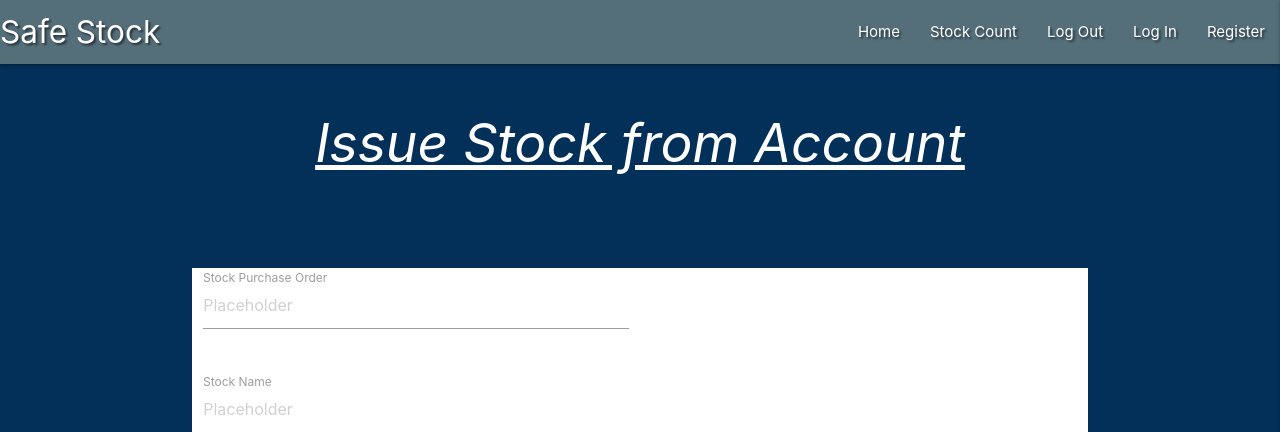
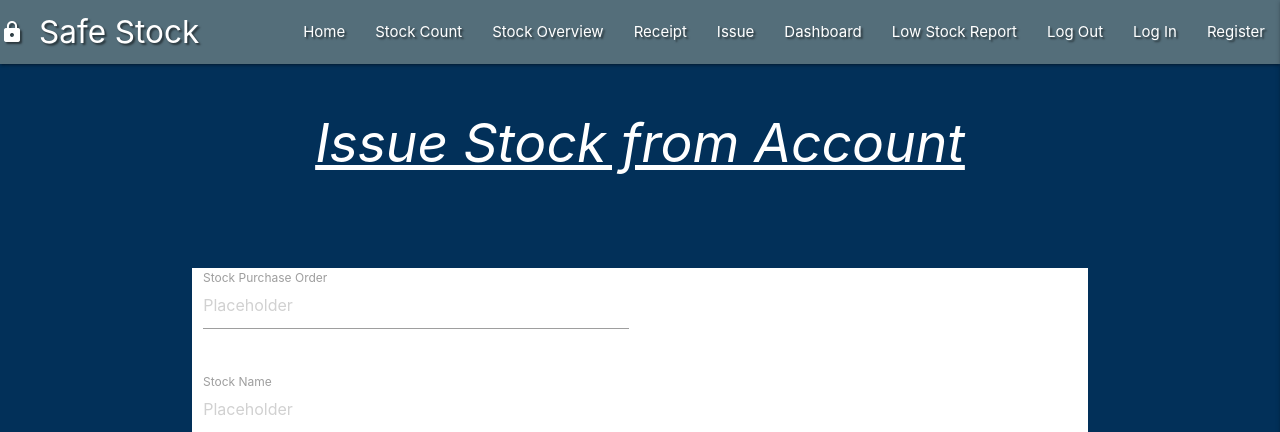
Before and after one commit to Nick8735/Safe_Stock, a Flask app: page /issue in a window 1280 px wide. Shown: the top 432 px of the page. Run offline with Flask 3, Linux system fonts and the light colour scheme; some libraries are stand-ins or nearby versions.

Commit message:
updated Nav-bar with all links

```diff
--- a/static/css/style.css
+++ b/static/css/style.css
@@ -76,3 +76,6 @@ form{
 .nav-wrapper{
     background-color:#546e7a;
 }
+img{
+    border: black solid 2px;
+}
--- a/templates/base.html
+++ b/templates/base.html
@@ -7,6 +7,7 @@
         integrity="sha512-xA6Hp6oezhjd6LiLZynuukm80f8BoZ3OpcEYaqKoCV3HKQDrYjDE1Gu8ocxgxoXmwmSzM4iqPvCsOkQNiu41GA==" crossorigin="anonymous" type="text/css">
     <link rel="stylesheet" href="https://cdnjs.cloudflare.com/ajax/libs/materialize/1.0.0/css/materialize.min.css" type="text/css">
     <link rel="stylesheet" href="{{ url_for('static', filename='css/style.css') }}" type="text/css">
+    <link href="https://fonts.googleapis.com/icon?family=Material+Icons" rel="stylesheet">
     {% block styles %}
     {% endblock %}
     <title>Safe Stock</title>
@@ -14,14 +15,19 @@
 <body class="{% block body_class %}{% endblock %}">
 
 	<header>
-        <!-- top navbar -->
+
 		<nav class="nav-extended text-shadow light-blue darken-1">
 			<div class="nav-wrapper">
-				<a href="{{ url_for('get_stock') }}" class="brand-logo">Safe Stock</a>
+				<a href="{{ url_for('get_stock') }}" class="brand-logo">Safe Stock<i class="large material-icons">lock</i></a>
 				<a href="#" data-target="mobile-demo" class="sidenav-trigger right"><i class="fas fa-bars"></i></a>
 				<ul class="right hide-on-med-and-down">
                     <li><a href="{{ url_for('get_stock') }}">Home</a></li>
                     <li><a href="{{ url_for('stock_count') }}">Stock Count</a></li>
+                    <li><a href="{{ url_for('stock_overview') }}">Stock Overview</a></li>
+                    <li><a href="{{ url_for('receipt') }}">Receipt</a></li>
+                    <li><a href="{{ url_for('issue') }}">Issue</a></li>
+                    <li><a href="{{ url_for('dashboard') }}">Dashboard</a></li>
+                    <li><a href="{{ url_for('low_stock_report') }}">Low Stock Report</a></li>
                     <li><a href="{{ url_for('logout') }}">Log Out</a></li>
                     <li><a href="{{ url_for('login') }}">Log In</a></li>
                     <li><a href="{{ url_for('register') }}">Register</a></li>
```
